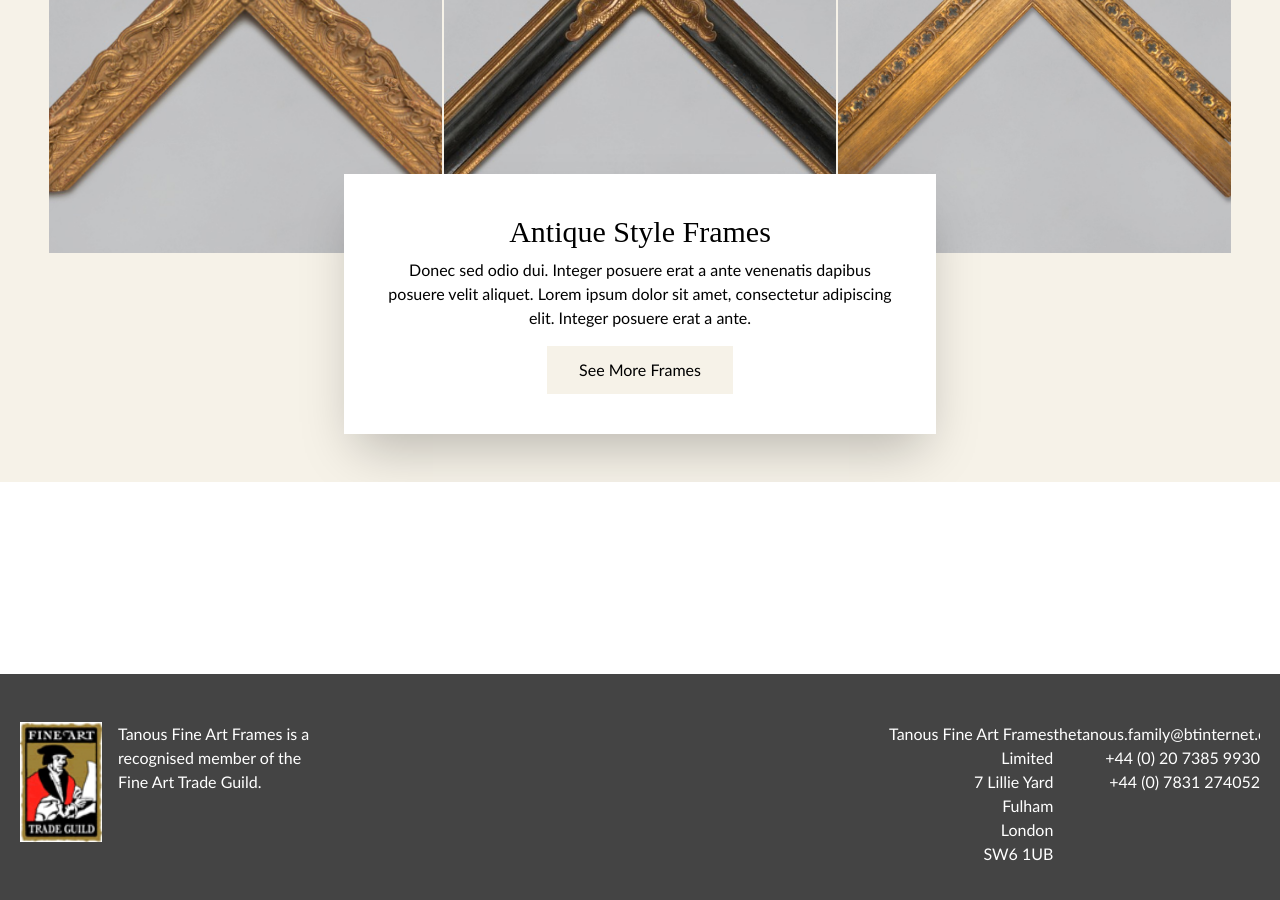
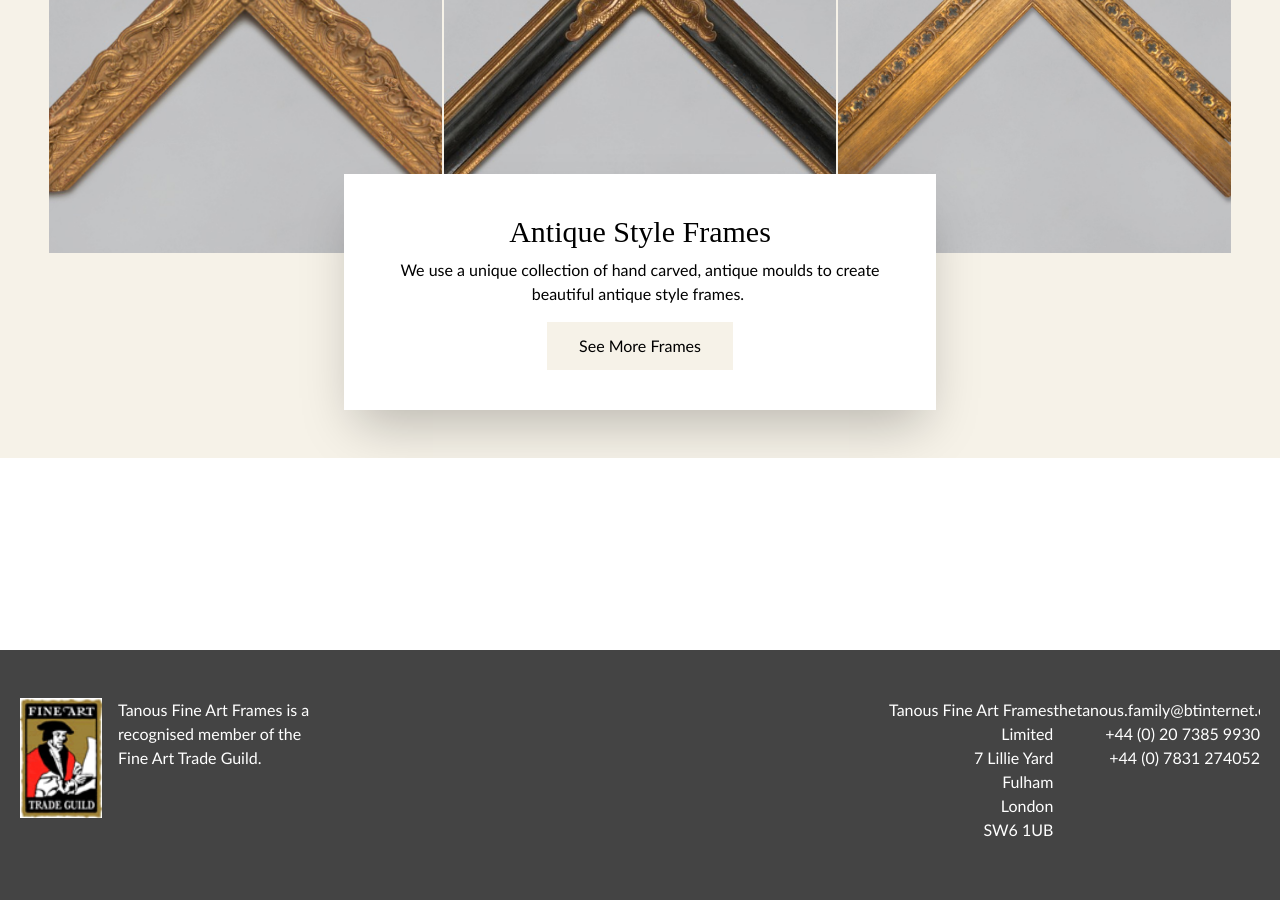
Before and after one commit to patwadden/tanousframes, a Jekyll site: the page built from index.html, in a window 1280 px wide and 900 px high, scrolled down 2636 px. Built offline with Jekyll 4.4.1, drawn with Linux system fonts in a browser that asks for light colours.

Commit message:
Updated 'index.html' via CloudCannon

```diff
--- a/index.html
+++ b/index.html
@@ -86,7 +86,7 @@ _options:
 					  Antique Style Frames
 					</h3>
 					<p class="editable text-center font-sans font-light">
-					  Donec sed odio dui. Integer posuere erat a ante venenatis dapibus posuere velit aliquet. Lorem ipsum dolor sit amet, consectetur adipiscing elit. Integer posuere erat a ante.
+					  We use a unique collection of hand carved, antique moulds to create beautiful antique style frames.&nbsp;
 					</p>
 					{% include button.html href="/our-frames/antique-frames" label="See More Frames" %}
 				</div>
```
